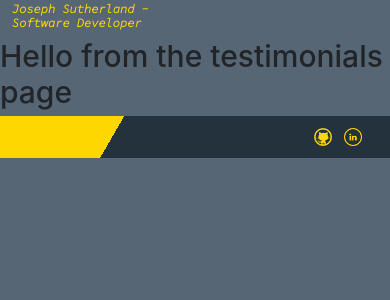
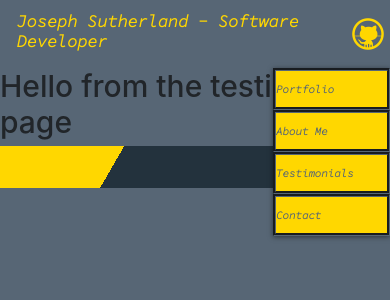
Before and after one commit to onitwin/portfoilio, a React (Create React App) app: page /testimonials in a window 390 px wide. Shown: the top 300 px of the page. Built offline with nearby package versions, Linux system fonts and the light colour scheme.

Commit message:
added hamburger menu

```diff
--- a/src/container/MainContainer.js
+++ b/src/container/MainContainer.js
@@ -1,5 +1,5 @@
 import React,{Fragment} from "react";
-import Navbar from "../navbar/Navbar";
+import Navbar from "../newNavBar/Navbar";
 import AboutMe from "./AboutMe";
 import Contact from "./Contact";
 import Portfolio from "./Portfolio";
--- /dev/null
+++ b/src/newNavBar/HamburgerMenu.js
@@ -0,0 +1,33 @@
+import React ,{Fragment} from 'react'
+import {Link} from "react-router-dom";
+
+const HamburgerMenu=()=>{
+
+  const menuInvert=()=>{
+    const burger = document.querySelector('.hamburger-icon');
+    const nav = document.querySelector('.nav-header');
+    burger.addEventListener('click', ()=>{
+        nav.classList.toggle('show')
+    })
+}
+
+
+
+return(
+  <Fragment>
+  <img className="hamburger-icon" src="/Images/githubgold.png" onClick={menuInvert}/>
+  <ul className="nav-links">
+  <li><Link to="/portfolio" className="link-class-list"><p>Portfolio</p></Link></li>
+  <li><Link to="/about" className="link-class-list"><p>About Me</p></Link></li>
+  <li><Link to="/testimonials" className="link-class-list"><p>Testimonials</p></Link></li>
+  <li><Link to="/contact" className="link-class-list"><p>Contact</p></Link></li>
+  </ul>
+  </Fragment>
+)
+
+
+
+
+}
+
+export default HamburgerMenu
--- /dev/null
+++ b/src/newNavBar/Logo.js
@@ -0,0 +1,15 @@
+import React from 'react';
+import {Link} from "react-router-dom"
+
+
+
+const Logo=()=>{
+
+
+
+  return(
+    <Link to="/" className="link-class"><div className="logo-text-container"><h1 className="logo-text">Joseph Sutherland - Software Developer</h1></div></Link>
+  )
+}
+
+export default Logo;
--- /dev/null
+++ b/src/newNavBar/Navbar.js
@@ -0,0 +1,18 @@
+import React from 'react';
+import Logo from './Logo';
+import HamburgerMenu from './HamburgerMenu.js'
+import './navbarstyle.scss'
+
+
+
+const Navbar=()=>{
+
+  return(
+    <nav className="nav-header">
+    <Logo/>
+    <HamburgerMenu/>
+    </nav>
+  )
+}
+
+export default Navbar;
--- /dev/null
+++ b/src/newNavBar/navbarstyle.scss
@@ -0,0 +1,107 @@
+@import '../index.scss';
+
+//nav
+.nav-header {
+  display: flex;
+  height: 8vh;
+  justify-content: space-between;
+  align-items: center;
+  .logo-text-container{
+    .logo-text{
+      font-size: 1.6em;
+      font-weight: bold;
+      font-family: 'Source Code Pro', monospace;
+      color: $detailColor;
+      padding-left: 1em;
+    }
+  }
+  .nav-links{
+    display: flex;
+    width: 40%;
+    justify-content: space-around;
+    li{
+      height: 2em;
+      list-style: none;
+      background-color: $detailColor;
+      font-weight:bold;
+      font-family: 'Source Code Pro', monospace;
+      border-radius: 20px;
+      padding: 2px;
+      border:3px groove $background;
+      text-align: center;
+      p{
+        padding: 0;
+        margin: 0;
+        color: $background;
+        font-size:1em;
+      }
+      .link-class-list:hover{
+        text-decoration: none;
+      }
+    }
+    li:hover{
+      background-color: $background;
+      border: 2px solid $detailColor;
+      p{
+        color: $detailColor;
+      }
+    }
+  }
+  .hamburger-icon {
+  display: none;
+  padding: 0.5rem;
+  cursor: pointer;
+}
+
+.nav-links.show .nav-links {
+  transform: translateX(0%);
+}
+
+}
+////////////////////////////
+///////////////////////////
+///////////////////////////
+//////////////////////////
+//////////////////////////
+@media screen and (max-width: 600px) {
+  .nav-header{
+    .logo-text-container{
+      .logo-text{
+        font-size: 1.4em;
+      }
+    }
+    .hamburger-icon {
+      display: flex;
+    }
+    .nav-links {
+      position: fixed;
+      padding:0;
+      top: 8vh;
+      right: 0%;
+      height: 20%;
+      width: 30%;
+      z-index: 1;
+      display: block;
+      background-color: $detailColor;
+      transform: translateX(0%);
+      transition: transform 2s ease;
+      box-shadow: 0px 1px 5px rgba(0, 0, 0, 0.5);
+      li{
+        height: 25%;
+        width:100%;
+        display:flex;
+        align-items: center;
+        background-color: none;
+        padding: 0px;
+        border-radius: 0;
+        p{
+          padding: 0;
+          margin: 0;
+          color: $background;
+          font-size: .9em;
+        }
+      }
+    }
+  }
+
+}
```
